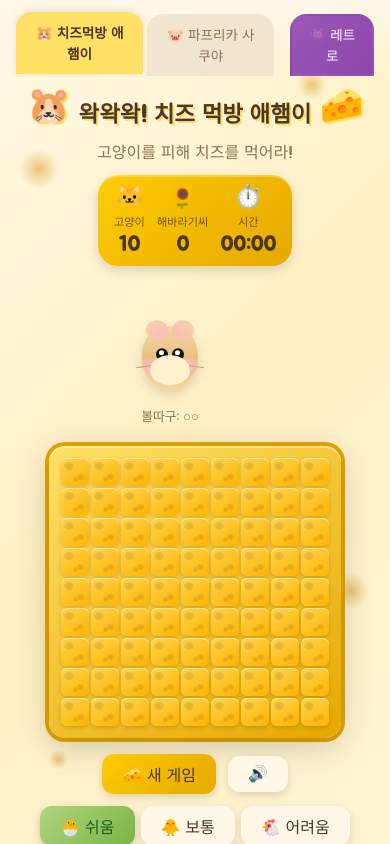
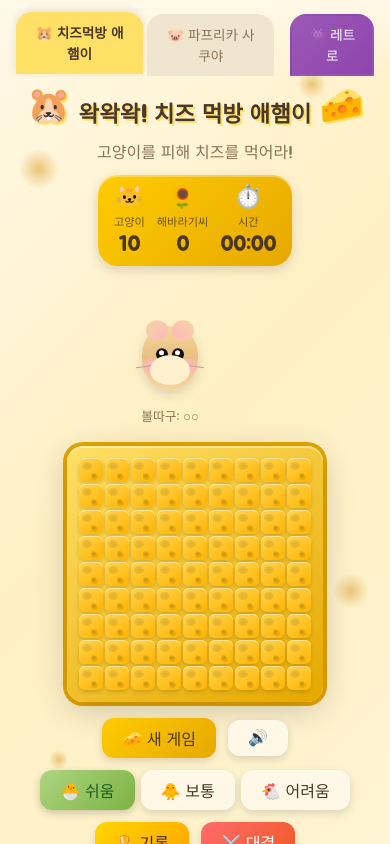
Before and after one commit to booy1004/hamchichu, a React (Vite) app: page / in a window 390 px wide. Both pictures are taken after a click on the button "🐹 치즈먹방 애햄이". Shown: the top 844 px of the page. Built offline with nearby package versions, Linux system fonts and the light colour scheme; a web font is replaced by a local one.

Commit message:
fix: 모바일 보통/어려움 보드 스크롤 지원 + 셀 크기 축소

```diff
--- a/src/games/hamster/hamster.css
+++ b/src/games/hamster/hamster.css
@@ -723,13 +723,19 @@
 /* 반응형 */
 @media (max-width: 600px) {
   .title { font-size: 1.4rem; }
-  .cell { width: 28px; height: 28px; }
+  .cell { width: 24px; height: 24px; font-size: 0.75rem; }
+  .cell-number { font-size: 0.8rem; }
   .game-area { flex-direction: column; align-items: center; }
   .hamster-panel { flex-direction: row; gap: 12px; }
   .hamster { width: 70px; height: 80px; }
   .hamster-body { width: 56px; height: 64px; }
   .hud { gap: 12px; padding: 8px 16px; }
   .help-text { flex-direction: column; gap: 4px; align-items: center; }
+  .board-wrapper {
+    max-width: calc(100vw - 24px);
+    overflow: auto;
+    -webkit-overflow-scrolling: touch;
+  }
 }
 
 /* 더블클릭 가능한 숫자 칸 */
```
